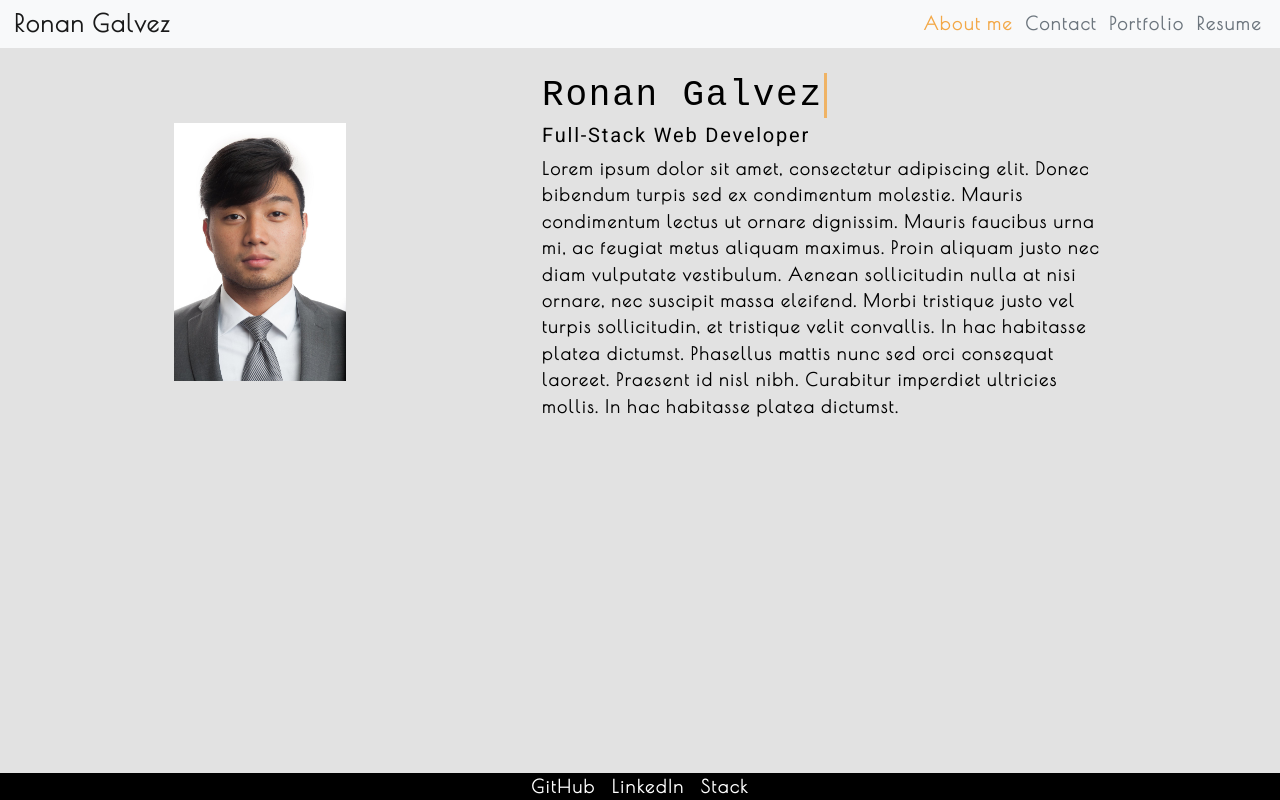
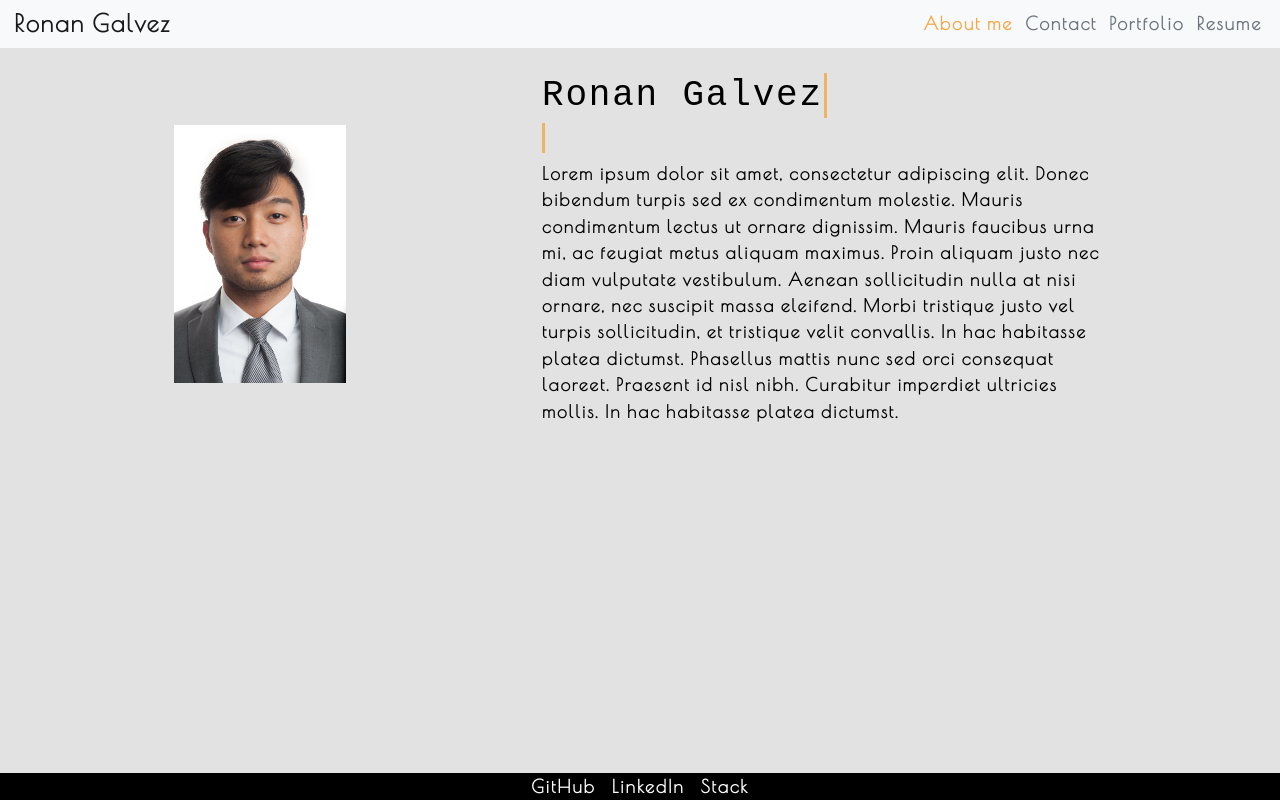
Before and after one commit to Ronan-Codes/react-portfolio, a React (Create React App) app: page / in a window 1280 px wide. Built offline with nearby package versions, Linux system fonts and the light colour scheme.

Commit message:
Still playing around with typewriter multiline

```diff
--- a/src/components/About/index.js
+++ b/src/components/About/index.js
@@ -11,13 +11,7 @@ function About() {
 
       <div className="col-6">
         <h1 className="line-1">Ronan Galvez</h1>
-        <h5 className="">
-          {/* <span
-            class="txt-rotate"
-            data-period="2000"
-            data-rotate='[ "Front-End", "Full-Stack Web Developer" ]'></span> */}
-            <span className="front-full"></span> <span> Web Developer</span>
-        </h5>
+        <h4 className="line-2">Full-Stack Web Developer</h4>
 
         <div className="my-2">
           <p>
--- a/src/index.css
+++ b/src/index.css
@@ -3,6 +3,7 @@ main {
   max-width: 90%;
   padding: 20px 0 20px 0;
 }
+
 :root {
   --primary: #8c54ff;
   --secondary: #f3a847;
@@ -309,13 +310,14 @@ footer a {
   text-align: center;
 }
 
-#headerStyle{
+#headerStyle {
   position: fixed;
   width: 100%;
 }
 
 html {
-  scroll-padding-top: 90px; /* height of sticky header */
+  scroll-padding-top: 90px;
+  /* height of sticky header */
 }
 
 .icons a {
@@ -343,7 +345,7 @@ html {
 /* Typewriter Animation */
 
 .line-1 {
-  border-right: solid 3px rgba(0,255,0,.75);
+  border-right: solid 3px var(--secondary);
   white-space: nowrap;
   overflow: hidden;
   font-family: 'Source Code Pro', monospace;
@@ -353,117 +355,73 @@ html {
 
 /* Animation */
 .line-1 {
-  animation: animated-text 2s steps(15,end) 1s 1 normal both,
-             animated-cursor 800ms steps(15,end) infinite;
+  animation: animated-text 2s steps(15, end) 1s 1 normal both,
+    animated-cursor 800ms steps(15, end) 7;
 }
 
 /* text animation */
 
-@keyframes animated-text{
-  from{width: 0;}
-  to{width: 285px;}
+@keyframes animated-text {
+  from {
+    width: 0;
+  }
+
+  to {
+    width: 285px;
+  }
+}
+
+/* cursor animations */
+@keyframes animated-cursor {
+  from {
+    border-right-color: var(--secondary);
+  }
+
+  to {
+    border-right-color: transparent;
+  }
+}
+
+/* lin-2 */
+.line-2 {
+  border-right: solid 3px rgba(0, 255, 0, .75);
+  white-space: nowrap;
+  overflow: hidden;
+  font-family: 'Source Code Pro', monospace;
+  /* font-size: 28px; */
+  color: black;
+}
+
+/* Animation */
+.line-2 {
+  animation: animated-text2 2s steps(15, end) 5s 1 normal both,
+    animated-cursor2 800ms steps(15, end) infinite;
+}
+
+/* .line-1 {
+    animation-duration: 3s;
+  } */
+
+/* text animation */
+
+@keyframes animated-text2 {
+  from {
+    width: 0;
+  }
+
+  to {
+    width: 393px;
+  }
 }
 
 /* cursor animations */
 
-@keyframes animated-cursor{
-  from{border-right-color: var(--secondary);}
-  to{border-right-color: transparent;}
-}
-
-  /* lin-2 */
-  /* html,body {
-    font-family: 'Raleway', sans-serif;
-    padding: 3em 2em;
-    font-size: 18px;
-    background: #222;
-    color: #aaa
-  } */
-
-  /* h5 {
-    font-weight: 200;
-    margin: 0.4em 0;
+@keyframes animated-cursor2 {
+  from {
+    border-right-color: var(--secondary);
   }
 
-  h2 { font-size: 3.5em; }
- */
-
-.front-full {
-  /* position: absolute; */
-  /* width: 100%; */
-  /* height: 50%; */
-  /* font-size: 45px; */
-}
-
-.front-full:after {
-  /* position: absolute; */
-  content: "";
-  /* width: 100%; */
-  /* height: 100%; */
-  /* line-height: 48px; */
-  /* left: 30%; */
-  /* top: 50%; */
-  animation: abomination1 4s linear 1;
-  animation-fill-mode: forwards;
-}
-
-
-@keyframes abomination1 {
-  0% {
-    content: "Front-End";
-  }
-  15% {
-    content: "Front-End";
-  }
-  20% {
-    content: "Front-En";
-  }
-  25% {
-    content: "Front-E";
-  }
-  30% {
-    content: "Front-";
-  }
-  35% {
-    content: "Front";
-  }
-  40% {
-    content: "Fron";
-  }
-  45% {
-    content: "Fro";
-  }
-  50% {
-    content: "Fr";
-  }
-  55% {
-    content: "F";
-  }
-  60% {
-    content: "Fu";
-  }
-  65% {
-    content: "Ful";
-  }
-  70% {
-    content: "Full";
-  }
-  75% {
-    content: "Full-";
-  }
-  80% {
-    content: "Full-S";
-  }
-  85% {
-    content: "Full-St";
-  }
-  90% {
-    content: "Full-Sta";
-  }
-  95% {
-    content: "Full-Stac";
-  }
-  100% {
-    content: "Full-Stack";
+  to {
+    border-right-color: transparent;
   }
 }
```
